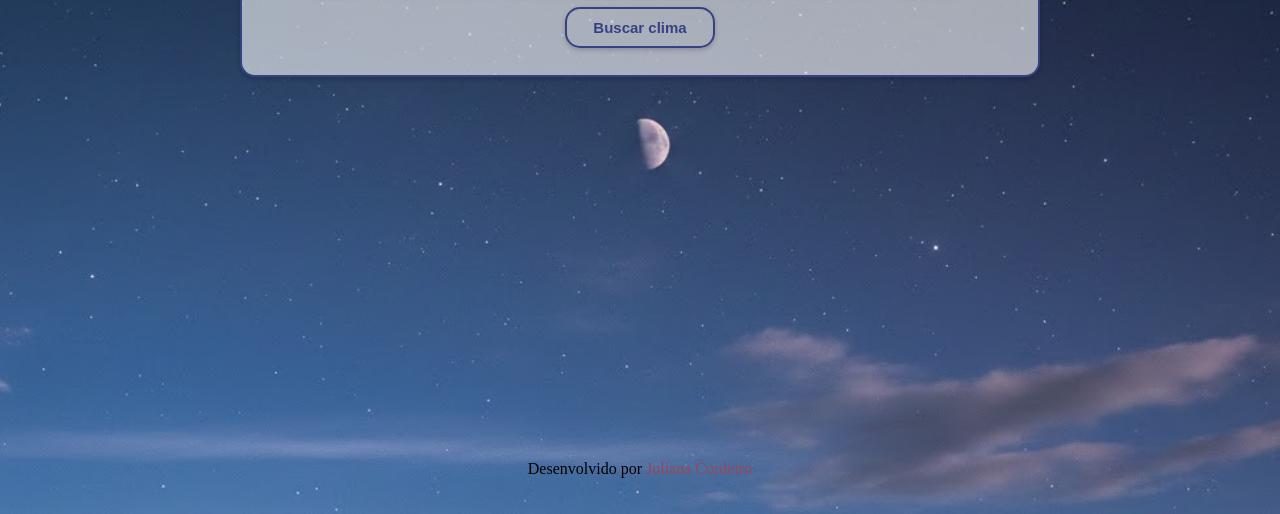
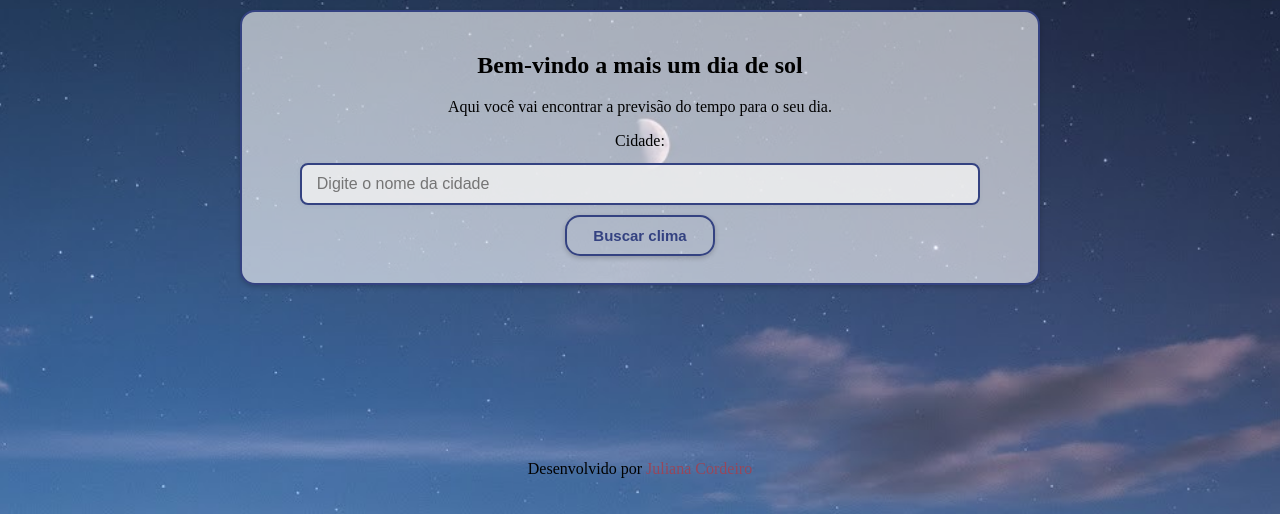
Before and after one commit to juh85/ConsultaTempo, a website: page public/index.html in a window 1280 px wide. Shown: the part 286-800 px from the top of the page. Drawn offline with Linux system fonts and the light colour scheme.

Commit message:
Centralizando no centro da pagina
centralizando o conteudo no centro da pagina

```diff
--- a/public/style.css
+++ b/public/style.css
@@ -13,11 +13,12 @@ body {
     display: flex;
     flex-direction: column;
     align-items: center;
-    justify-content: flex-start;
+    justify-content: center;
     overflow-x: hidden;
     overflow-y: auto;
     margin: 0;
     padding: 0;
+    position: relative;
 }
 
 .cabecalho {
@@ -44,7 +45,7 @@ body {
     box-shadow: 0 2px 5px rgba(0, 0, 0, 0.2);
     padding: 20px;
     text-align: center;
-    margin: 20px auto 100px;
+    margin: 20px auto;
     box-sizing: border-box;
 }
 
@@ -108,7 +109,8 @@ body {
     width: 100%;
     display: flex;
     justify-content: center;
-    margin-top: auto;
+    position: absolute;
+    bottom: 0;
     padding-bottom: 20px;
 }
 
```
